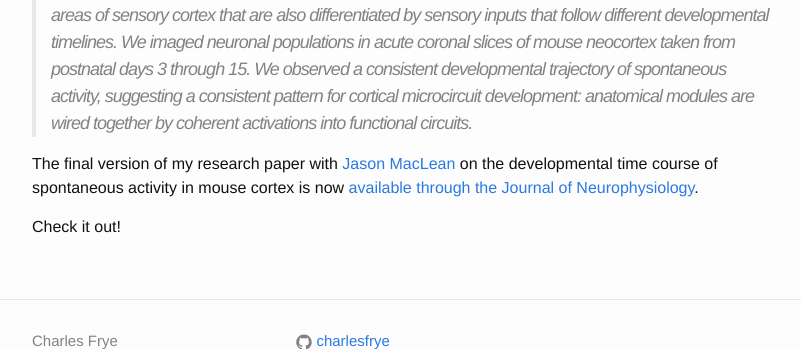
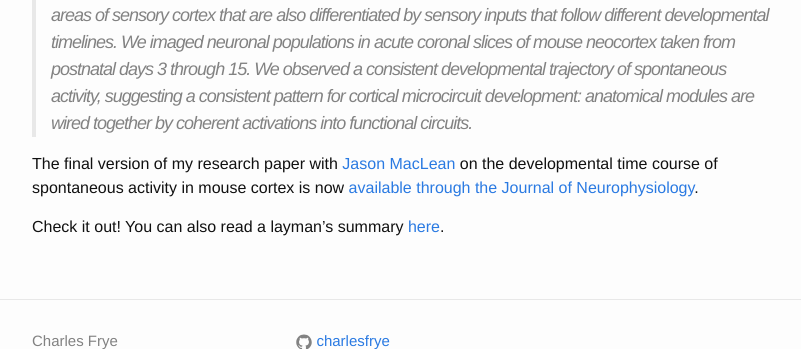
Before and after one commit to charlesfrye/charlesfrye.github.io, a Jekyll site: the page built from _posts/2016-08-06-development-paper.md, in a window 1280 px wide, cut to the strip 582-931 px from the top of the page. Shown: the whole strip, without its empty margins (238-1039 px from the left). Built offline with Jekyll 4.4.1, drawn with Linux system fonts in a browser that asks for light colours.

Commit message:
Minor text fixes to research; adds link from post

```diff
--- a/_posts/2016-08-06-development-paper.md
+++ b/_posts/2016-08-06-development-paper.md
@@ -21,7 +21,7 @@ The final version of my research paper with [Jason MacLean](http://www.macleanla
 on the developmental time course of spontaneous activity in mouse cortex is now
 [available through the Journal of Neurophysiology](http://jn.physiology.org/content/early/2016/04/29/jn.00172.2016.abstract).
 
-Check it out!
+Check it out! You can also read a layman's summary [here](research).
 
 <!--exc-->
 
```
Also changed, not shown: research.md (+1 -1 lines).
